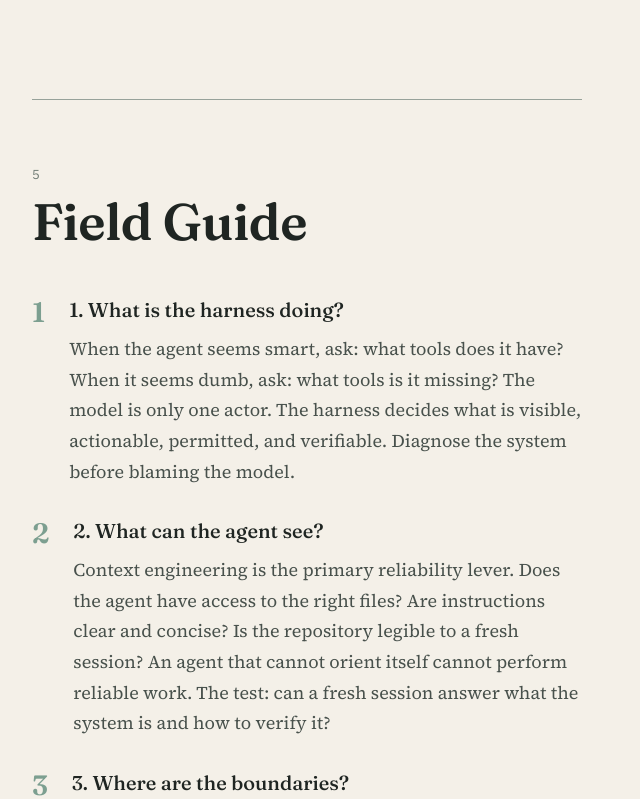
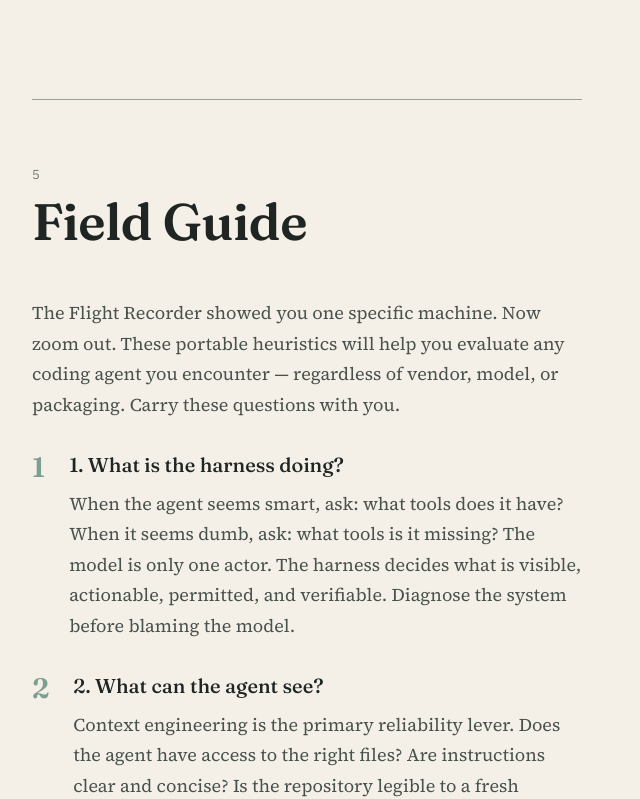
Before and after one commit to deepak-karkala/illustrated-series, a React (Vite) app in the folder illustrated-coding-agent/: page / in a window 1280 px wide. Shown: the part 9705-10504 px from the top of the page, without its empty margins (0-640 px from the left). Built offline with nearby package versions, Linux system fonts and the light colour scheme.

Commit message:
fix: render field-guide intro block before numbered heuristics
- content.slice(1) was silently dropping the first registered block
  (field-guide-intro); now rendered as a lead paragraph before the
  numbered heuristics list
- Added .field-guide-intro margin for visual separation

```diff
--- a/illustrated-coding-agent/src/app-shell/AppShell.tsx
+++ b/illustrated-coding-agent/src/app-shell/AppShell.tsx
@@ -199,6 +199,9 @@ export function AppShell({ state, dispatch }: AppShellProps) {
               >
                 <span className="chapter-number">{label.number}</span>
                 <h2 className="chapter-title">{label.title}</h2>
+                {content[0] && (
+                  <p className="chapter-body field-guide-intro">{content[0].body}</p>
+                )}
                 <div className="field-guide-heuristics">
                   {content.slice(1).map((block, i) => (
                     <div key={block.id} className="field-guide-heuristic">
--- a/illustrated-coding-agent/src/global.css
+++ b/illustrated-coding-agent/src/global.css
@@ -142,6 +142,10 @@ p {
   margin-top: var(--space-4xl);
 }
 
+.field-guide-intro {
+  margin-bottom: var(--space-xl);
+}
+
 .field-guide-heuristics {
   display: flex;
   flex-direction: column;
```
